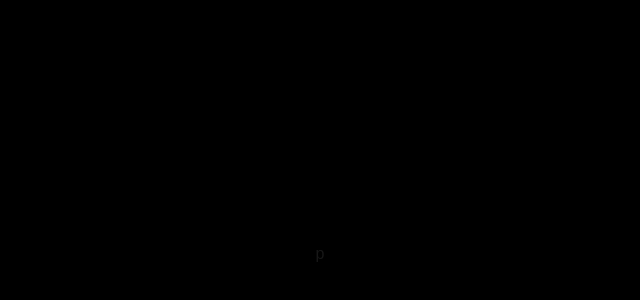
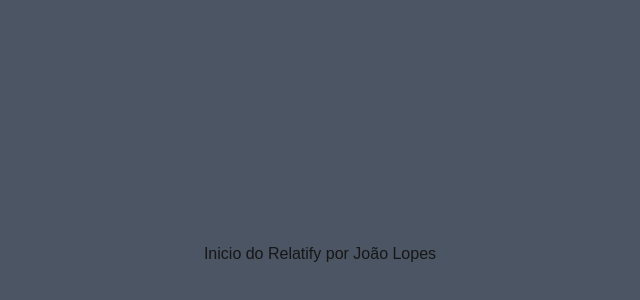
Before and after one commit to ijoaog/relatify-client, a Next.js app: page / in a window 1280 px wide. Shown: the part 146-446 px from the top of the page, without its empty margins (320-960 px from the left). Built offline with nearby package versions, Linux system fonts and the light colour scheme.

Commit message:
feat: inicio

```diff
--- a/src/app/page.tsx
+++ b/src/app/page.tsx
@@ -2,9 +2,9 @@
 
 export default function Home() {
   return (
-    <div className="flex flex-col h-screen w-screen">
-        <div className="bg-black flex h-full w-full text-center justify-center items-center">
-            p
+    <div className="flex flex-col items-center justify-center min-h-screen py-2 bg-gray-600">
+        <div >
+            Inicio do Relatify por João Lopes
         </div>
     </div>
   );
```
